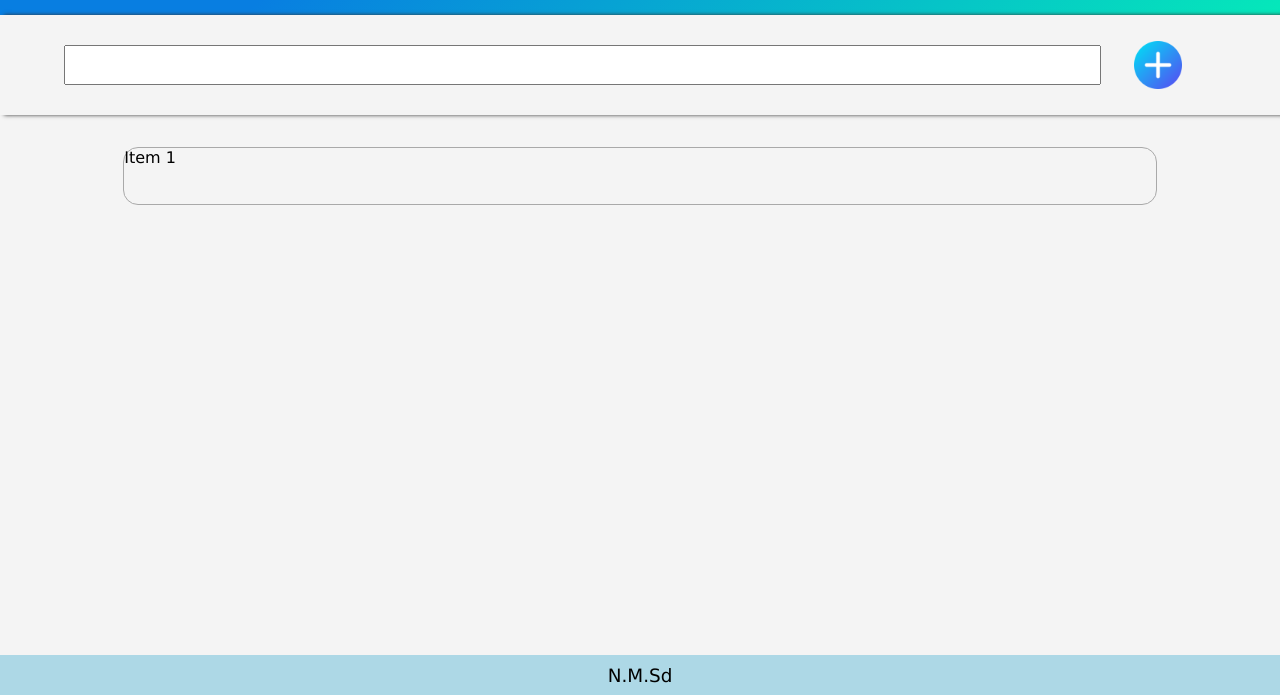
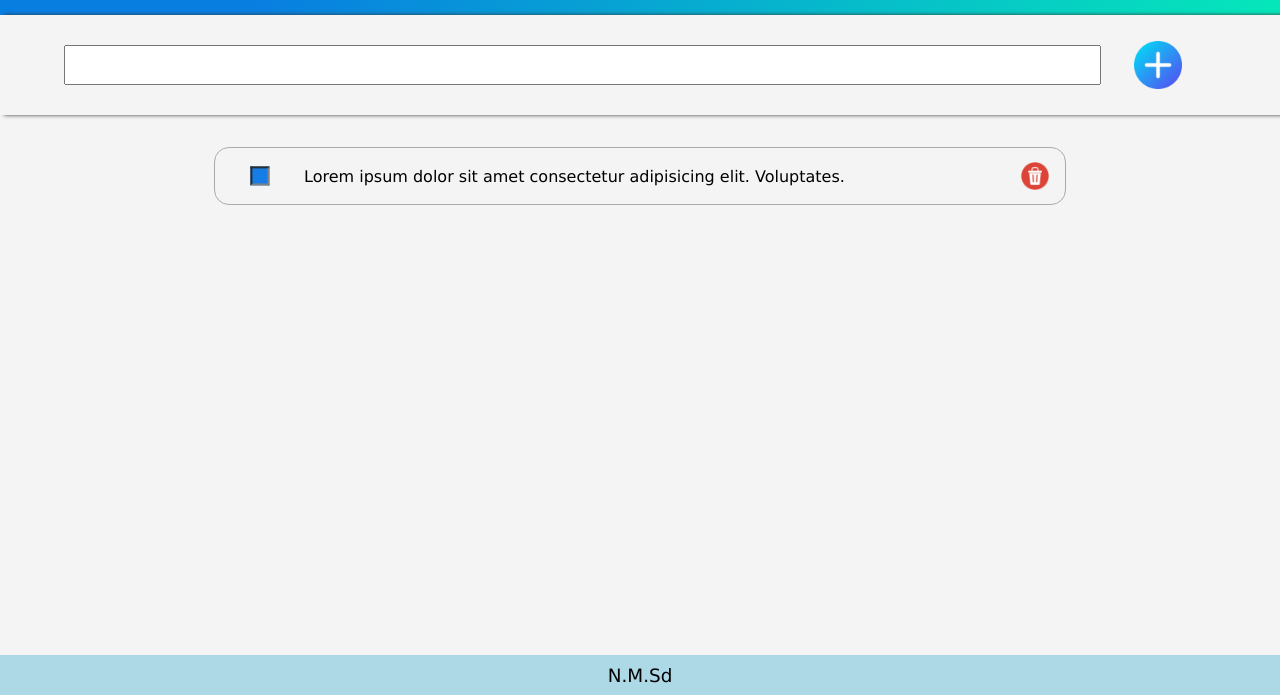
Before and after one commit to timid-angel/to-do, a plain HTML site: page index.html in a window 1280 px wide. Shown: the part 105-800 px from the top of the page. Drawn offline with Linux system fonts and the light colour scheme.

Commit message:
Finished styling the items

```diff
--- a/css/styles.css
+++ b/css/styles.css
@@ -97,13 +97,14 @@
 }
 
 .display__list {
-    width: 85%;
+    width: 70%;
     margin: 0 auto;
     border: 1px darkgray solid;
     border-radius: 15px;
 }
 
 .display__item {
+    position: relative;
     height: 3.5rem;
     border-bottom: 1px darkgray solid;
 }
@@ -119,6 +120,76 @@
     border-bottom: none;
 }
 
+/* display item */
+
+.display__item-checkboxDiv {
+    position: absolute;
+    width: 7%;
+    height: 3.5rem;
+    left: 0;
+    /* background-color: blue; */
+}
+
+.display__item-pDiv {
+    position: absolute;
+    width: 86%;
+    height: 3.5rem;
+    left: 7%;
+    overflow-y: scroll;
+    /* background-color: #05e8ba; */
+}
+
+.display__item-trashDiv {
+    position: absolute;
+    width: 7%;
+    height: 3.5rem;
+    left: 93%;
+    /* background-color: rebeccapurple; */
+}
+
+.display__item-checkbox {
+    background-color: white;
+    position: absolute;
+    top: 50%;
+    left: 75%;
+    transform: translate(-50%, -50%);
+    width: 1.2rem;
+    height: 1.2rem;
+    border: 2px grey inset;
+}
+
+.display__item-checkbox--checked {
+    background-color: rgba(0, 114, 228, 0.914);
+    padding: 0.1rem;
+}
+
+.display__item-p {
+    position: absolute;
+    top: 50%;
+    left: 4%;
+    transform: translateY(-50%);
+    /* background-color: magenta; */
+}
+
+.display__item-trash {
+    position: absolute;
+    top: 50%;
+    left: 50%;
+    transform: translate(-50%, -50%);
+    width: 1.75rem;
+    height: 1.75rem;
+}
+
+.display__item-trashPic {
+    width: 1.75rem;
+    height: 1.75rem;
+}
+
+.display__item-trashPic:hover {
+    animation: trashHover 0.8s ease-in-out;
+}
+
+/* footer */
 
 .footer {
     background-color: lightblue;
@@ -143,3 +214,23 @@
         transform: rotate(360deg);
     }
 }
+
+@keyframes trashHover {
+    0% {
+        transform: rotate(0);
+    }
+
+    25% {
+        transform: rotate(-20deg);
+
+    }
+
+    75% {
+        transform: rotate(20deg);
+    }
+
+
+    100% {
+        transform: rotate(0deg);
+    }
+}
--- a/index.html
+++ b/index.html
@@ -29,7 +29,21 @@
             <div class="display__container">
                 <div class="display__list">
                     <div class="display__item">
-                        <p>Item 1</p>
+                        <div class="display__item-checkboxDiv">
+                            <div class="display__item-checkbox display__item-checkbox--checked"></div>
+                        </div>
+                        <div class="display__item-pDiv">
+                            <p class="display__item-p">
+                                Lorem ipsum dolor sit amet consectetur adipisicing elit.
+                                Voluptates.
+                            </p>
+                        </div>
+                        <div class="display__item-trashDiv">
+                            <div class="display__item-trash">
+                                <img src="images/trash.png" alt="Trash Icon" width="20" height="20"
+                                    class="display__item-trashPic">
+                            </div>
+                        </div>
                     </div>
                 </div>
             </div>
@@ -40,7 +54,8 @@
         <p class="footer__p">N.M.Sd</p>
     </footer>
 
-    <script src="js/index.js"></script>
+    <!-- <script src="js/index.js"></script> -->
+    <script src="js/checkbox.js"></script>
 </body>
 
 </html>
--- /dev/null
+++ b/js/checkbox.js
@@ -0,0 +1,7 @@
+const checkboxArr = document.querySelectorAll('.display__item-checkbox');
+console.log(checkboxArr)
+checkboxArr.forEach((checkbox) => {
+    checkbox.addEventListener('click', () => {
+        checkbox.classList.toggle('display__item-checkbox--checked');
+    })
+})
```
Also changed, not shown: images/trash.png (added).
